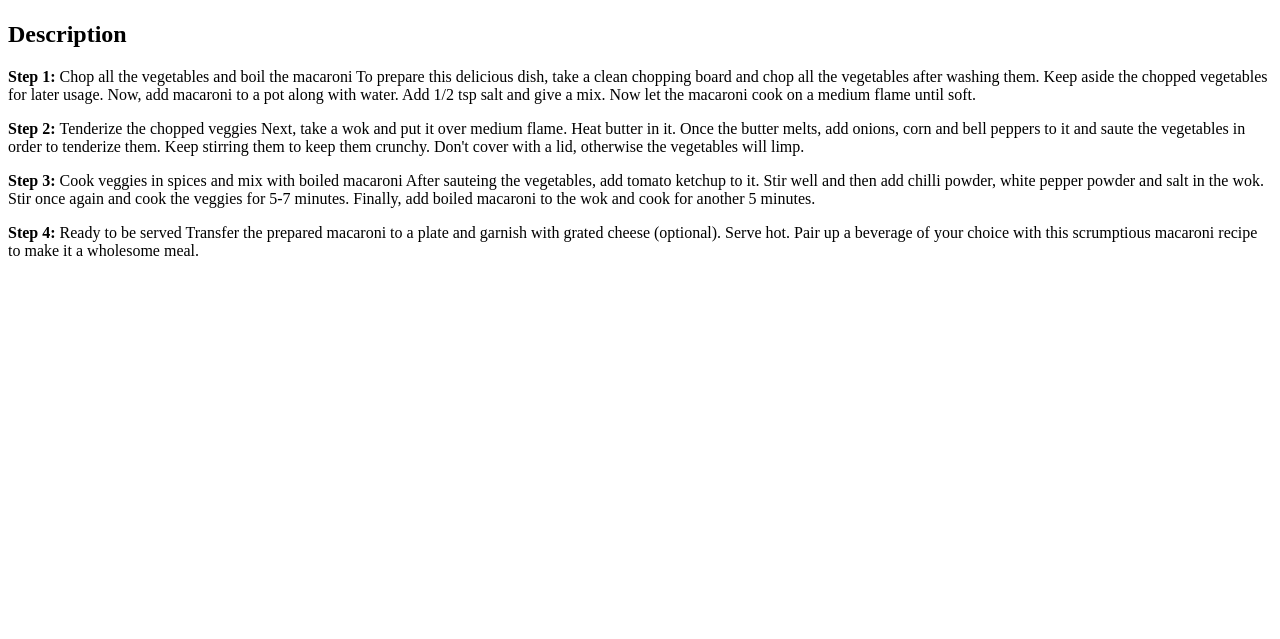
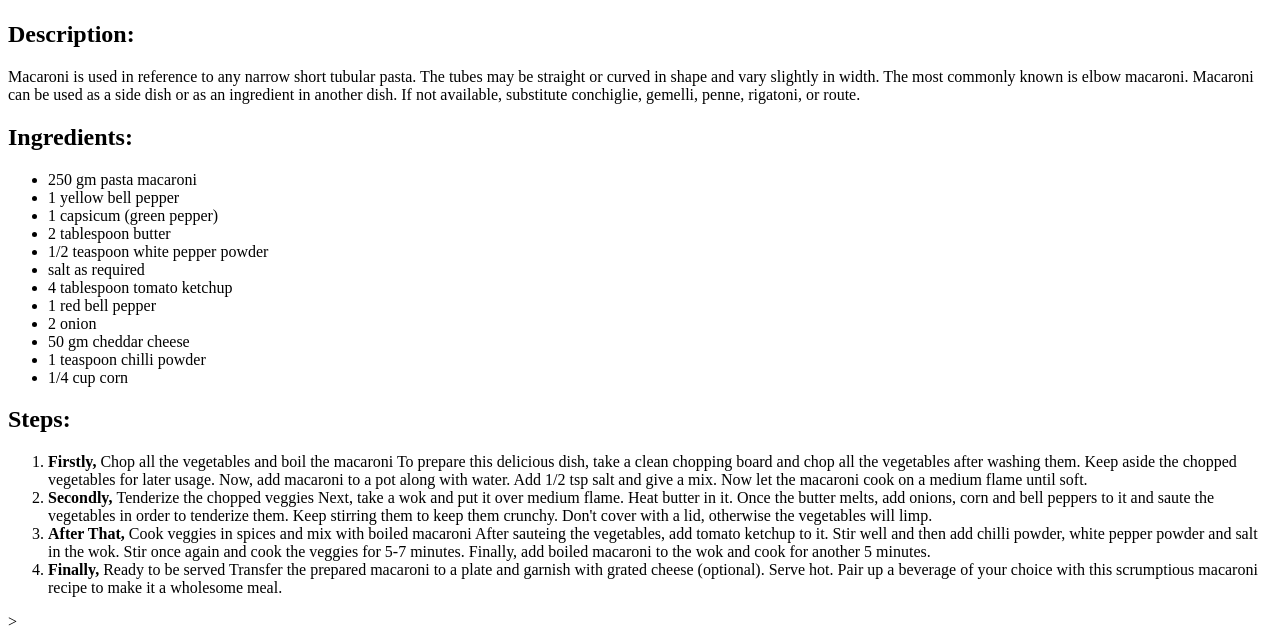
Before and after one commit to Fahadw9/the-odin-project, a plain HTML site: page recipes/macroni.html in a window 1280 px wide. Shown: the part 383-1022 px from the top of the page. Before the commit the page ends 800 px from the top, so only its background shows below. Drawn offline with Linux system fonts and the light colour scheme.

Commit message:
Added steps and ingredients

```diff
--- a/recipes/macroni.html
+++ b/recipes/macroni.html
@@ -9,22 +9,48 @@
 <body>
     <h1>Delicious Macroni Pasta</h1>
     <img src="https://www.dinedelicious.in/wp-content/uploads/2018/10/Macaroni.jpg" alt="Macroni">
-    <h2>Description</h2>
-    <p>
-        <strong>Step 1: </strong>Chop all the vegetables and boil the macaroni
+
+    <h2>Description:</h2>
+    <p>Macaroni is used in reference to any narrow short tubular pasta.
+        The tubes may be straight or curved in shape and vary slightly in width.
+        The most commonly known is elbow macaroni.
+        Macaroni can be used as a side dish or as an ingredient in another dish.
+        If not available, substitute conchiglie, gemelli, penne, rigatoni, or route.</p>
+
+    <h2>Ingredients:</h2>
+    <ul>
+        <li>250 gm pasta macaroni</li>
+        <li>1 yellow bell pepper</li>
+        <li>1 capsicum (green pepper)</li>
+        <li>2 tablespoon butter</li>
+        <li>1/2 teaspoon white pepper powder</li>
+        <li>salt as required</li>
+        <li>4 tablespoon tomato ketchup</li>
+        <li>1 red bell pepper</li>
+        <li>2 onion</li>
+        <li>50 gm cheddar cheese</li>
+        <li>1 teaspoon chilli powder</li>
+        <li>1/4 cup corn</li>
+    </ul>
+
+    <h2>Steps:</h2>
+    <ol>
+    <li>
+        <strong>Firstly, </strong>Chop all the vegetables and boil the macaroni
         To prepare this delicious dish, take a clean chopping board and chop all the vegetables after washing them. Keep aside the chopped vegetables for later usage. Now, add macaroni to a pot along with water. Add 1/2 tsp salt and give a mix. Now let the macaroni cook on a medium flame until soft.
-    </p>
-    <p>
-        <strong>Step 2: </strong>Tenderize the chopped veggies
+    </li>
+    <li>
+        <strong>Secondly, </strong>Tenderize the chopped veggies
         Next, take a wok and put it over medium flame. Heat butter in it. Once the butter melts, add onions, corn and bell peppers to it and saute the vegetables in order to tenderize them. Keep stirring them to keep them crunchy. Don't cover with a lid, otherwise the vegetables will limp.
-    </p>
-    <p>
-        <strong>Step 3: </strong>Cook veggies in spices and mix with boiled macaroni
+    </li>
+    <li>
+        <strong>After That, </strong>Cook veggies in spices and mix with boiled macaroni
         After sauteing the vegetables, add tomato ketchup to it. Stir well and then add chilli powder, white pepper powder and salt in the wok. Stir once again and cook the veggies for 5-7 minutes. Finally, add boiled macaroni to the wok and cook for another 5 minutes.
-    </p>
-    <p>
-        <strong>Step 4: </strong>Ready to be served
+    </li>
+    <li>
+        <strong>Finally, </strong>Ready to be served
         Transfer the prepared macaroni to a plate and garnish with grated cheese (optional). Serve hot. Pair up a beverage of your choice with this scrumptious macaroni recipe to make it a wholesome meal.
-    </p>
+    </li>
+    </ol>>
 </body>
 </html>
```
